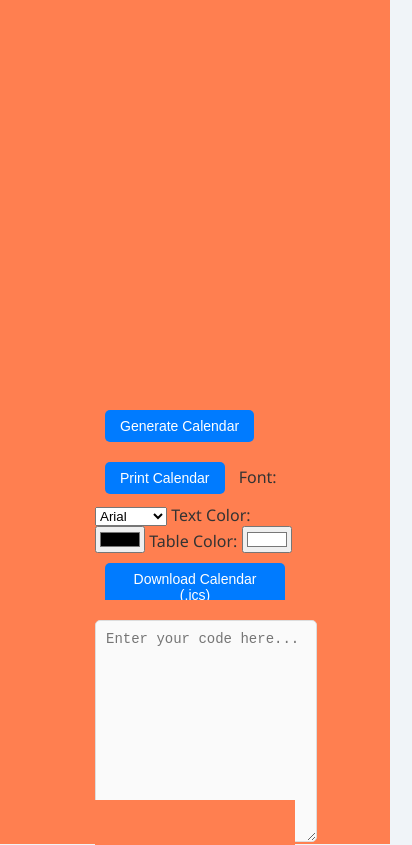
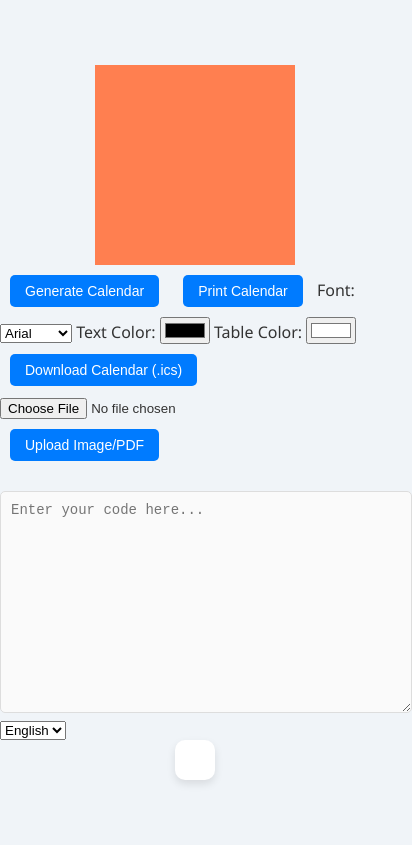
Before and after one commit to Noahabebe/GenCAL, a website: page public/code.html in a window 390 px wide. Shown: the top 845 px of the page, 412 px wide, since content can reach past the window. Drawn offline with nearby package versions, Linux system fonts and the light colour scheme.

Commit message:
Update style.css

```diff
--- a/public/css/style.css
+++ b/public/css/style.css
@@ -186,7 +186,7 @@ button {
     padding: 8px 15px;
     font-size: 14px;
 }
-div{
+.anime{
   width: 200px;
   height: 200px;
   background-color: coral;
```
